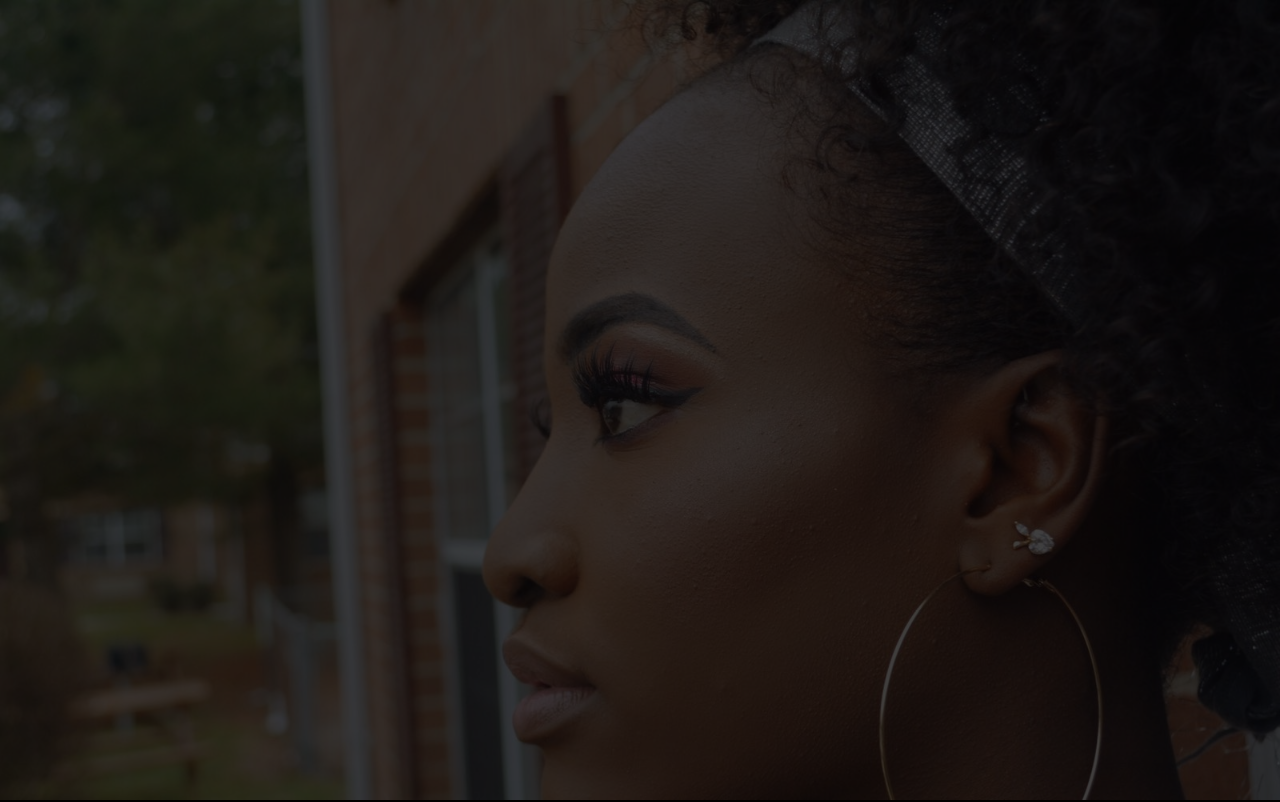
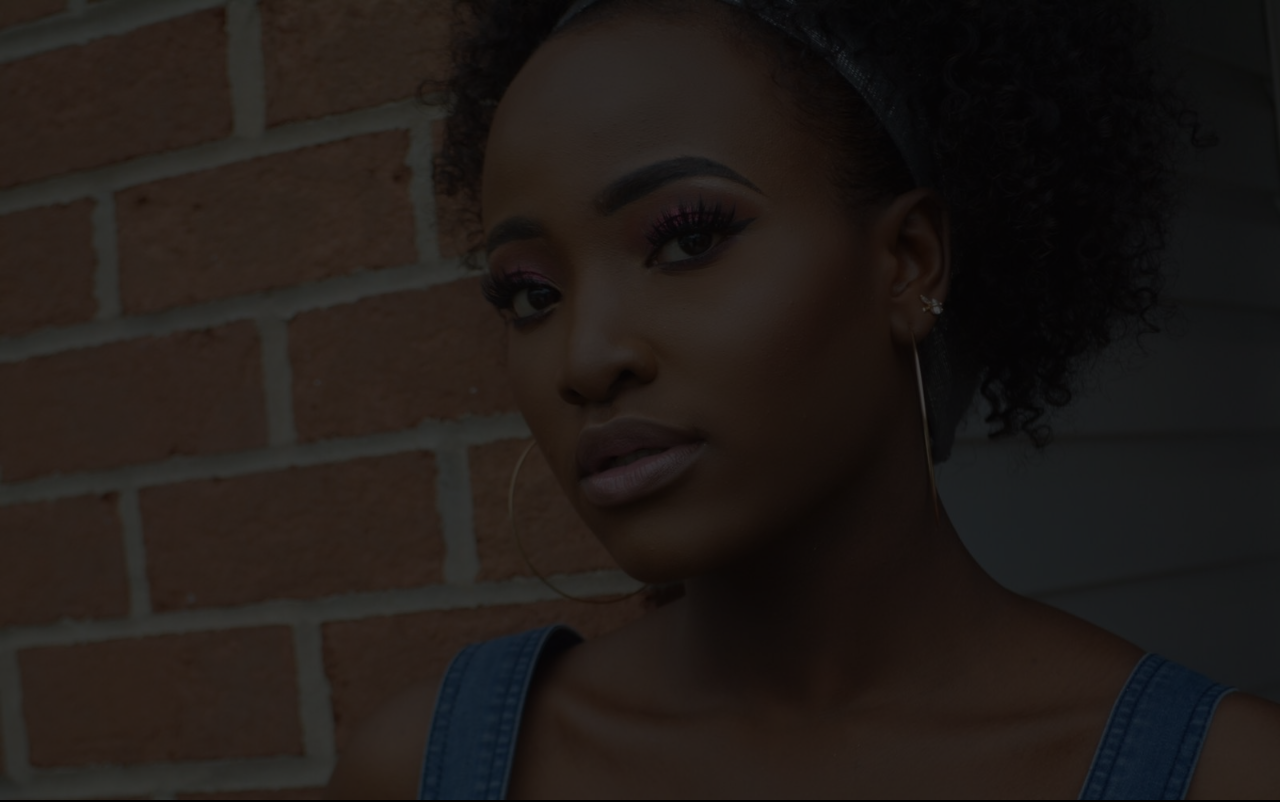
Before and after one commit to cenwachukwu/portfolio, a React (Create React App) app: page / in a window 1280 px wide. Shown: the top 802 px of the page. Built offline with nearby package versions, Linux system fonts and the light colour scheme; a web font is replaced by a local one.

Commit message:
maker the header responsive

```diff
--- a/src/Home/Home.css
+++ b/src/Home/Home.css
@@ -22,7 +22,7 @@ header{
 
 .fixedHeader:before {
     content: ' ';
-    background: url('../images/backupheader.JPG');
+    background: url('../images/headerpic.JPG');
     background-size: cover;
     background-attachment: fixed;
     position: absolute;
```
